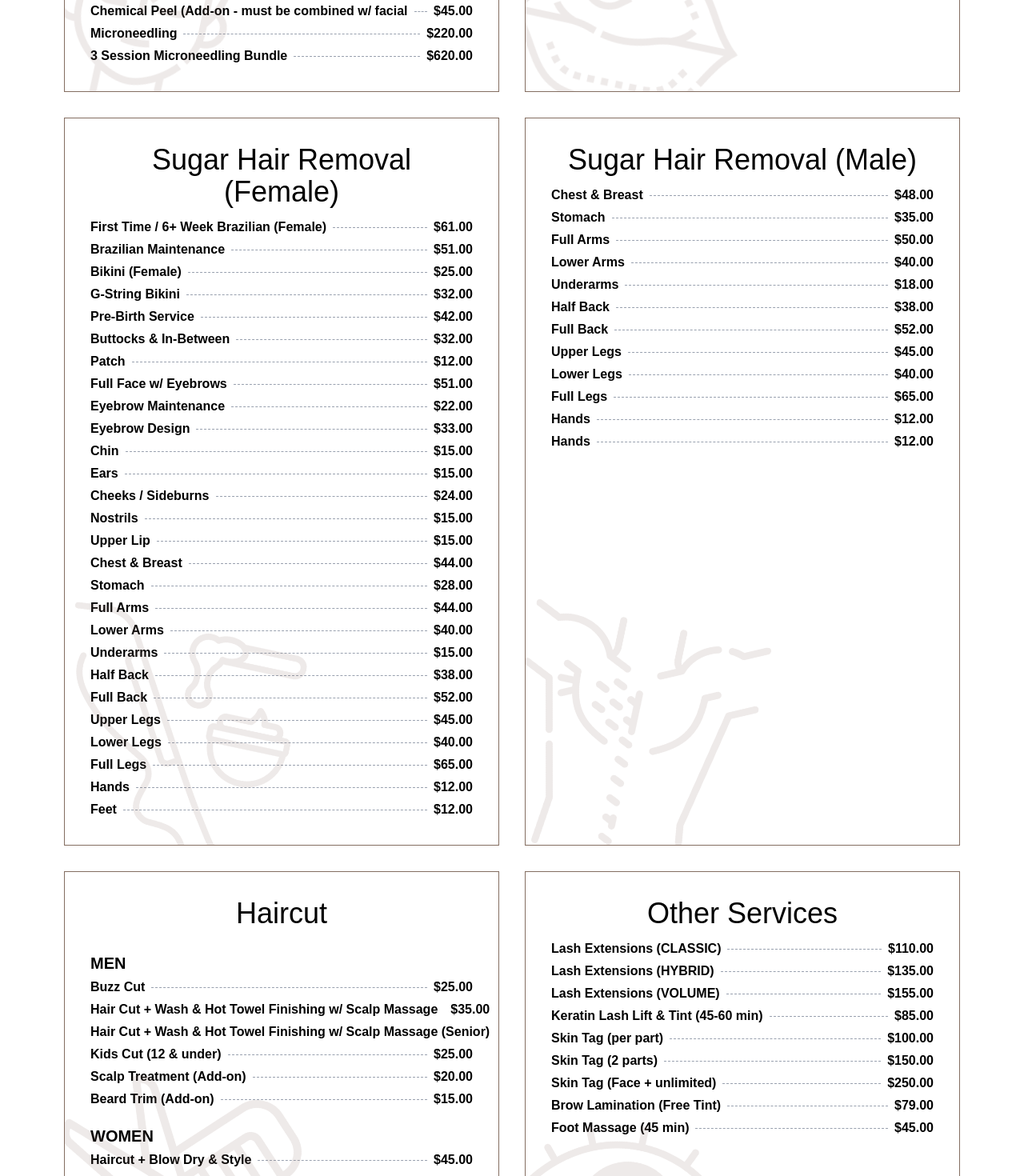
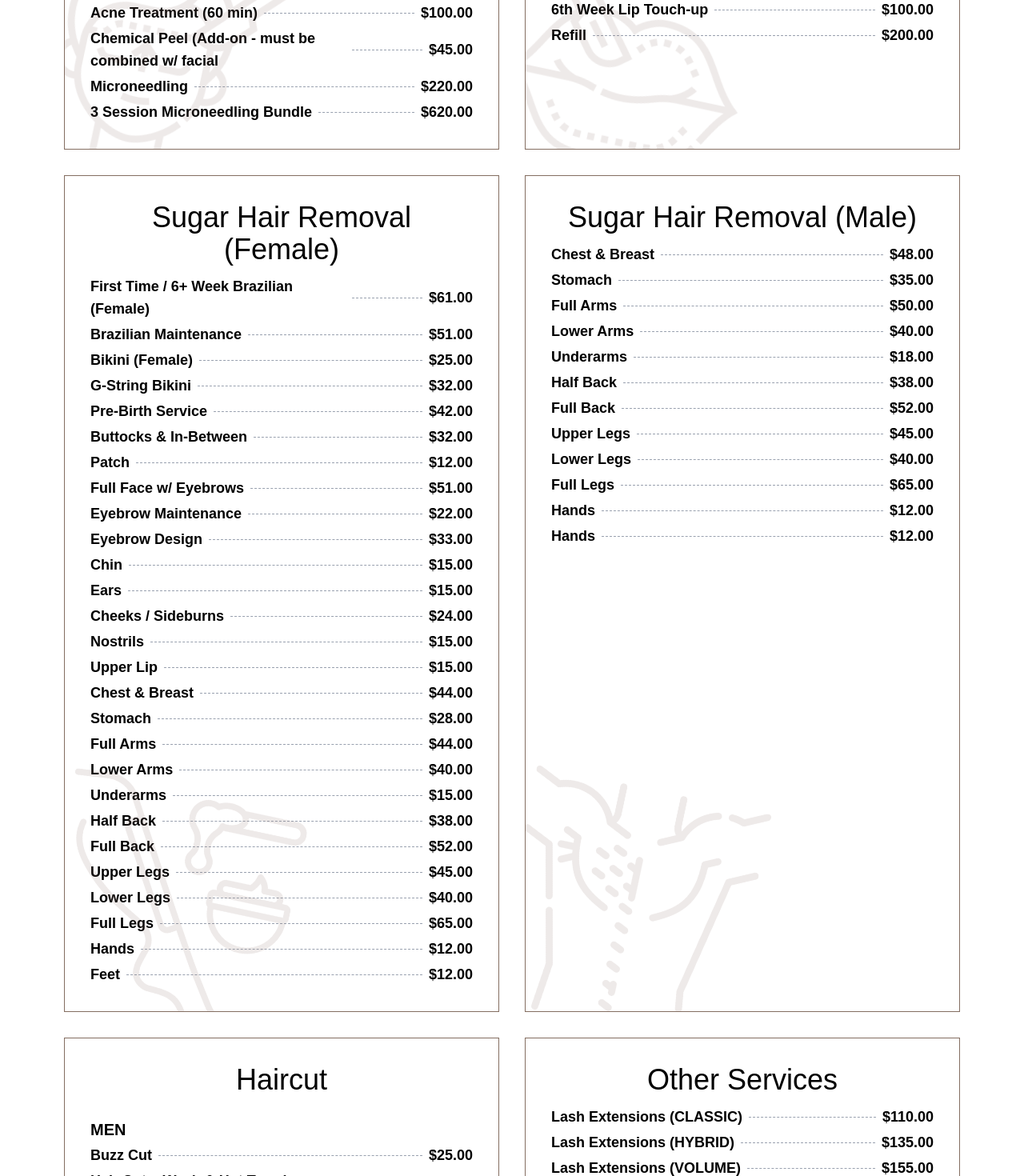
Before and after one commit to Yengzzkie/iconaesthetics, a Next.js app: page / in a window 1280 px wide. Shown: the part 3100-4570 px from the top of the page at 80% size. Built offline with nearby package versions, Linux system fonts and the light colour scheme; a web font is replaced by a local one.

Commit message:
reduced pricing font size on mobile

```diff
--- a/components/Pricing/Pricing.tsx
+++ b/components/Pricing/Pricing.tsx
@@ -16,7 +16,7 @@ const oranienbaum = Oranienbaum({ subsets: ["latin"], weight: "400" });
 
 const Pricing = () => {
   return (
-    <div id="pricing" className="flex flex-col items-center p-8 lg:p-20">
+    <div id="pricing" className="flex flex-col items-center p-2 lg:p-20">
       <h1 className="text-(--secondary) text-sm tracking-wider mb-2">
         OUR PRICING
       </h1>
@@ -27,90 +27,90 @@ const Pricing = () => {
 
       {/* cards container */}
       <div className={`${oranienbaum.className} grid grid-cols-1 lg:grid-cols-2 gap-8 h-1/2 w-full`}>
-        <div className="relative flex flex-col gap-1 border border-(--secondary) w-full p-8 overflow-hidden">
+        <div className="relative flex flex-col gap-1 border border-(--secondary) w-full p-4 lg:p-8 overflow-hidden">
           <div className="absolute -bottom-5 rotate-12 -left-5 w-75 h-75 bg-[#846e6124] mask-[url('/Facial-Rejuvenation.png')] mask-no-repeat mask-center mask-contain" />
           <h1 className="text-4xl text-center mb-2">Facial Rejuvenation</h1>
           {facialservices.map((facial, index) => (
             <div key={index} className="flex items-center font-bold">
-              <p>{facial.name}</p>
+              <p className="max-w-2/3 text-sm lg:text-lg">{facial.name}</p>
               <div className="flex-1 border-b-[0.5px] border-gray-400 border-dashed mx-2"></div>
-              <span className="whitespace-nowrap">${facial.price}.00</span>
+              <span className="whitespace-nowrap text-sm lg:text-lg">${facial.price}.00</span>
             </div>
           ))}
         </div>
 
-        <div className="relative flex flex-col gap-1 border border-(--secondary) w-full p-8 overflow-hidden">
+        <div className="relative flex flex-col gap-1 border border-(--secondary) w-full p-4 lg:p-8 overflow-hidden">
           <div className="absolute -bottom-5 rotate-12 -left-5 w-75 h-75 bg-[#846e6124] mask-[url('/Cosmetic-Surgery.png')] mask-no-repeat mask-center mask-contain" />
           <h1 className="text-4xl text-center mb-2">Semi-permanent Tattoo</h1>
           {tattooservices.map((tattoo, index) => (
             <div key={index} className="flex items-center font-bold">
-              <p className="whitespace-nowrap">{tattoo.name}</p>
+              <p className="max-w-2/3 text-sm lg:text-lg">{tattoo.name}</p>
               <div className="flex-1 border-b-[0.5px] border-gray-400 border-dashed mx-2"></div>
-              <span className="whitespace-nowrap">${tattoo.price}.00</span>
+              <span className="whitespace-nowrap text-sm lg:text-lg">${tattoo.price}.00</span>
             </div>
           ))}
         </div>
 
-        <div className="relative flex flex-col gap-1 border border-(--secondary) w-full p-8 overflow-hidden">
+        <div className="relative flex flex-col gap-1 border border-(--secondary) w-full p-4 lg:p-8 overflow-hidden">
           <div className="absolute -bottom-5 rotate-12 -left-5 w-75 h-75 bg-[#846e6124] mask-[url('/waxing.png')] mask-no-repeat mask-center mask-contain" />
           <h1 className="text-4xl text-center mb-2">
             Sugar Hair Removal (Female)
           </h1>
           {hairremovalservices.map((hairremoval, index) => (
             <div key={index} className="flex items-center font-bold">
-              <p className="whitespace-nowrap">{hairremoval.name}</p>
+              <p className="max-w-2/3 text-sm lg:text-lg">{hairremoval.name}</p>
               <div className="flex-1 border-b-[0.5px] border-gray-400 border-dashed mx-2"></div>
-              <span className="whitespace-nowrap">${hairremoval.price}.00</span>
+              <span className="whitespace-nowrap text-sm lg:text-lg">${hairremoval.price}.00</span>
             </div>
           ))}
         </div>
 
-        <div className="relative flex flex-col gap-1 border border-(--secondary) w-full p-8 overflow-hidden">
+        <div className="relative flex flex-col gap-1 border border-(--secondary) w-full p-4 lg:p-8 overflow-hidden">
           <div className="absolute -bottom-5 rotate-12 -left-5 w-75 h-75 bg-[#846e6124] mask-[url('/depilation.png')] mask-no-repeat mask-center mask-contain" />
           <h1 className="text-4xl text-center mb-2">
             Sugar Hair Removal (Male)
           </h1>
           {hairremovalmale.map((hairremoval, index) => (
             <div key={index} className="flex items-center font-bold">
-              <p className="whitespace-nowrap">{hairremoval.name}</p>
+              <p className="max-w-2/3 text-sm lg:text-lg">{hairremoval.name}</p>
               <div className="flex-1 border-b-[0.5px] border-gray-400 border-dashed mx-2"></div>
-              <span className="whitespace-nowrap">${hairremoval.price}.00</span>
+              <span className="whitespace-nowrap text-sm lg:text-lg">${hairremoval.price}.00</span>
             </div>
           ))}
         </div>
 
-        <div className="relative flex flex-col gap-1 border border-(--secondary) w-full p-8 overflow-hidden">
+        <div className="relative flex flex-col gap-1 border border-(--secondary) w-full p-4 lg:p-8 overflow-hidden">
           <div className="absolute -bottom-5 rotate-12 -left-5 w-75 h-75 bg-[#846e6124] mask-[url('/haircut.png')] mask-no-repeat mask-center mask-contain" />
           <h1 className="text-4xl text-center mb-2">Haircut</h1>
           <h1 className="font-extrabold text-xl mt-4">MEN</h1>
           {menhaircut.map((haircut, index) => (
             <div key={index} className="flex items-center font-bold">
-              <p className="whitespace-nowrap">{haircut.name}</p>
+              <p className="max-w-2/3 text-sm lg:text-lg">{haircut.name}</p>
               <div className="flex-1 border-b-[0.5px] border-gray-400 border-dashed mx-2"></div>
-              <span className="whitespace-nowrap">${haircut.price}.00</span>
+              <span className="whitespace-nowrap text-sm lg:text-lg">${haircut.price}.00</span>
             </div>
           ))}
 
           <h1 className="font-extrabold text-xl mt-4">WOMEN</h1>
           {womenhaircut.map((haircut, index) => (
             <div key={index} className="flex items-center font-bold">
-              <p className="whitespace-nowrap">{haircut.name}</p>
+              <p className="max-w-2/3 text-sm lg:text-lg">{haircut.name}</p>
               <div className="flex-1 border-b-[0.5px] border-gray-400 border-dashed mx-2"></div>
-              <span className="whitespace-nowrap">${haircut.price}.00</span>
+              <span className="whitespace-nowrap text-sm lg:text-lg">${haircut.price}.00</span>
             </div>
           ))}
         </div>
 
-        <div className="relative flex flex-col gap-1 border border-(--secondary) w-full p-8 overflow-hidden">
+        <div className="relative flex flex-col gap-1 border border-(--secondary) w-full p-4 lg:p-8 overflow-hidden">
           <div className="absolute -bottom-5 rotate-12 -left-5 w-75 h-75 bg-[#846e6124] mask-[url('/aesthetics.png')] mask-no-repeat mask-center mask-contain" />
           <h1 className="text-4xl text-center mb-2">
             Other Services
           </h1>
           {otherservices.map((otherservices, index) => (
             <div key={index} className="flex items-center font-bold">
-              <p className="whitespace-nowrap">{otherservices.name}</p>
+              <p className="max-w-2/3 text-sm lg:text-lg text-sm">{otherservices.name}</p>
               <div className="flex-1 border-b-[0.5px] border-gray-400 border-dashed mx-2"></div>
-              <span className="whitespace-nowrap">${otherservices.price}.00</span>
+              <span className="whitespace-nowrap text-sm lg:text-lg">${otherservices.price}.00</span>
             </div>
           ))}
         </div>
```
